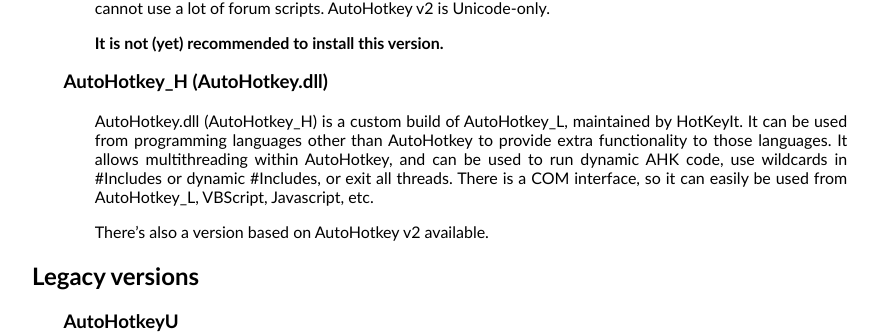
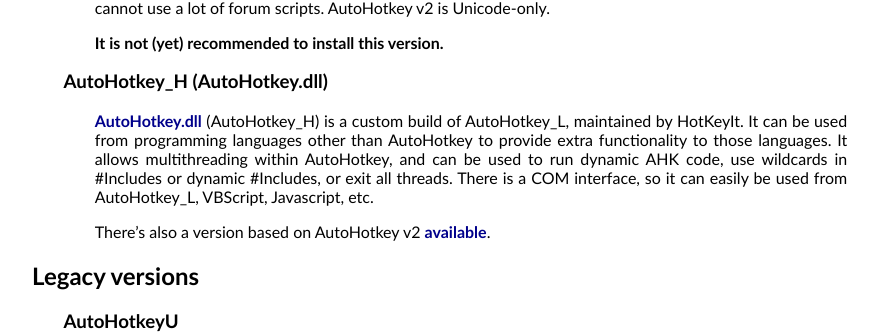
Before and after one commit to maul-esel/ahkbook, a Jekyll site: the page built from en/_posts/2011-10-30-What-Version-To-Choose.markdown, in a window 1280 px wide. Shown: the part 978-1311 px from the top of the page, without its empty margins (169-1047 px from the left). Built offline with Jekyll 4.4.1, drawn with Linux system fonts in a browser that asks for light colours; part of the change alters nothing that is shown.

Commit message:
add AHK_H links

```diff
--- a/en/_posts/2011-10-30-What-Version-To-Choose.markdown
+++ b/en/_posts/2011-10-30-What-Version-To-Choose.markdown
@@ -38,9 +38,9 @@ AutoHotkey v2 is Unicode-only.
 **It is not (yet) recommended to install this version.**
 
 ### AutoHotkey\_H (AutoHotkey.dll)
-AutoHotkey.dll (AutoHotkey\_H) is a custom build of AutoHotkey\_L, maintained by HotKeyIt. It can be used from programming languages other than AutoHotkey to provide extra functionality to those languages. It allows multithreading within AutoHotkey, and can be used to run dynamic AHK code, use wildcards in #Includes or dynamic #Includes, or exit all threads. There is a COM interface, so it can easily be used from AutoHotkey\_L, VBScript, Javascript, etc.
+[AutoHotkey.dll](http://www.autohotkey.com/forum/topic43049.html) (AutoHotkey\_H) is a custom build of AutoHotkey\_L, maintained by HotKeyIt. It can be used from programming languages other than AutoHotkey to provide extra functionality to those languages. It allows multithreading within AutoHotkey, and can be used to run dynamic AHK code, use wildcards in #Includes or dynamic #Includes, or exit all threads. There is a COM interface, so it can easily be used from AutoHotkey\_L, VBScript, Javascript, etc.
 
-There's also a version based on AutoHotkey v2 available.
+There's also a version based on AutoHotkey v2 [available](http://www.autohotkey.net/~HotKeyIt/AutoHotkey2alpha.zip).
 
 ## Legacy versions
 
```
